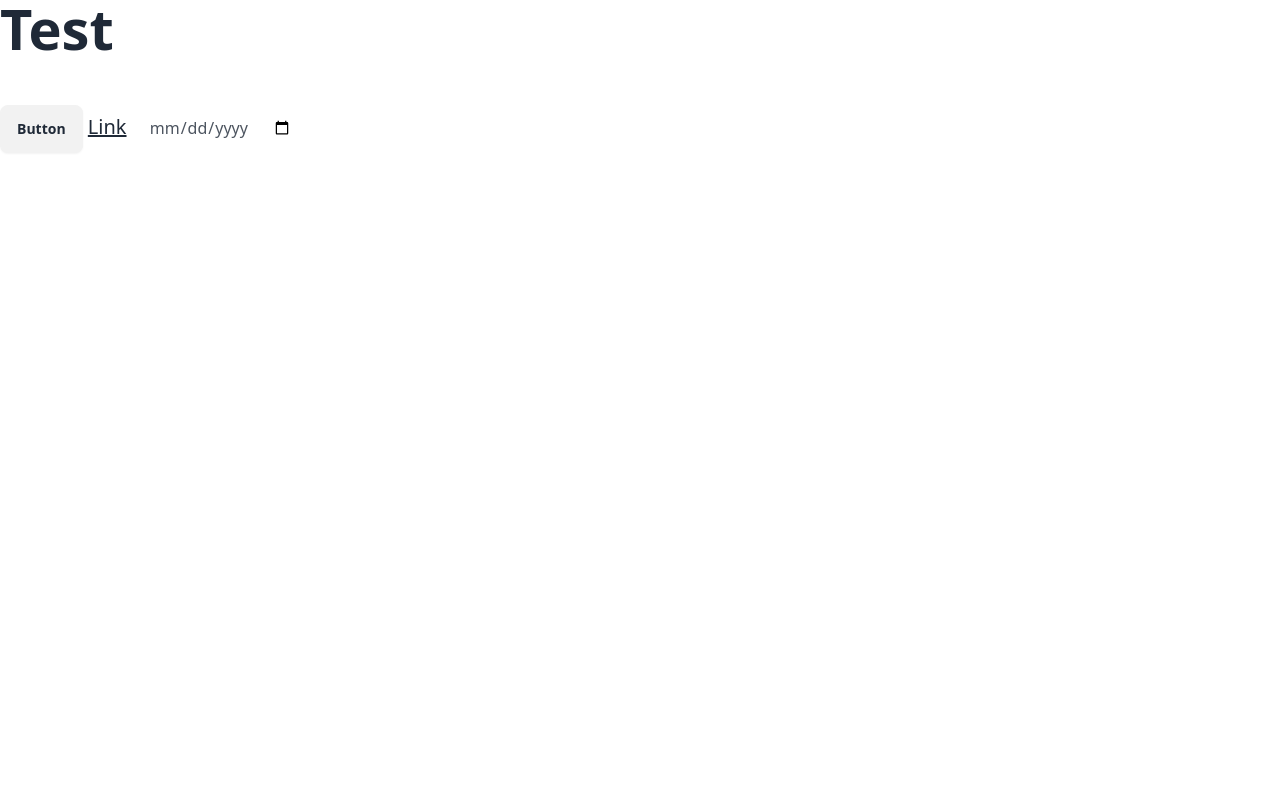
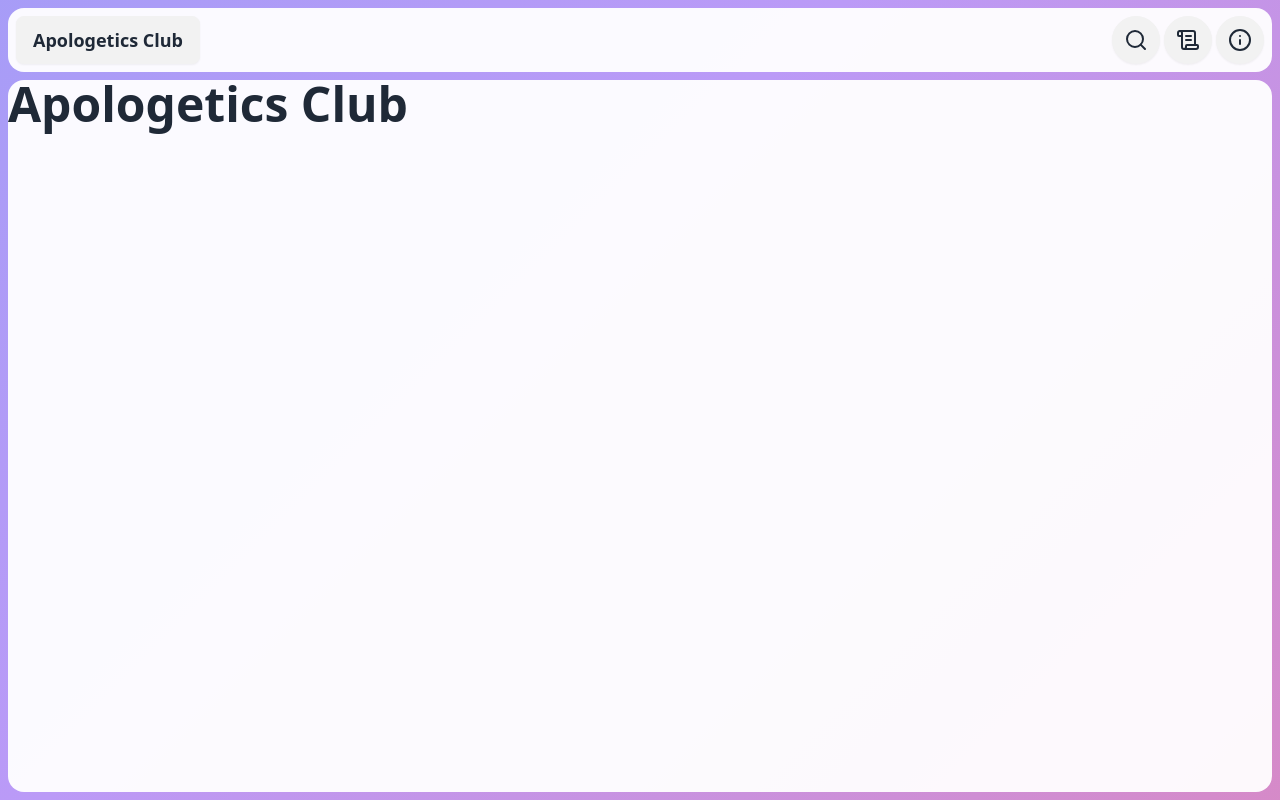
Before and after one commit to daqnal/apologetics.club, an Astro site: page / in a window 1280 px wide. Built offline with nearby package versions, Linux system fonts and the light colour scheme; Astro itself is replaced by a stand-in of ours.

Commit message:
get basic navbar and main section going

```diff
--- a/package.json
+++ b/package.json
@@ -14,6 +14,7 @@
     "@types/react": "^19.0.2",
     "@types/react-dom": "^19.0.2",
     "astro": "^5.1.1",
+    "lucide-react": "^0.469.0",
     "react": "^19.0.0",
     "react-dom": "^19.0.0",
     "tailwindcss": "^3.4.17"
--- /dev/null
+++ b/src/components/Nav.astro
@@ -0,0 +1,36 @@
+---
+import { SITE_NAME } from "../consts.ts";
+import { Search, ScrollText, Info } from "lucide-react";
+---
+
+<div class="navbar bg-base-100/95 rounded-box" id="nav">
+    <div class="navbar-start">
+        <a href="" class="btn text-lg">{SITE_NAME}</a>
+    </div>
+
+    <div class="navbar-end">
+        <div class="rounded-box" id="nav-btn-container">
+            <button class="btn btn-circle">
+                <Search />
+            </button>
+            <button class="btn btn-circle">
+                <ScrollText />
+            </button>
+            <button class="btn btn-circle">
+                <Info />
+            </button>
+        </div>
+    </div>
+</div>
+
+<style>
+    #nav {
+        margin-top: 8px;
+        margin-bottom: 8px;
+        height: 48px;
+        width: calc(100% - 16px);
+    }
+
+    #nav-btn-container {
+    }
+</style>
--- a/src/components/Prose.astro
+++ b/src/components/Prose.astro
@@ -1,3 +1,3 @@
-<article class="prose prose-xl">
+<article class="prose">
     <slot />
 </article>
--- /dev/null
+++ b/src/consts.ts
@@ -0,0 +1 @@
+export const SITE_NAME = "Apologetics Club";
--- a/src/layouts/Layout.astro
+++ b/src/layouts/Layout.astro
@@ -1,3 +1,8 @@
+---
+import { SITE_NAME } from "../consts.ts";
+import Nav from "../components/Nav.astro";
+---
+
 <!doctype html>
 <html lang="en">
     <head>
@@ -5,10 +10,13 @@
         <meta name="viewport" content="width=device-width" />
         <link rel="icon" type="image/svg+xml" href="/favicon.svg" />
         <meta name="generator" content={Astro.generator} />
-		<title>Astro Basics</title>
+        <title>{SITE_NAME}</title>
     </head>
     <body>
+        <Nav />
+        <div class="bg-base-100/95 rounded-box" id="main-content-container">
             <slot />
+        </div>
     </body>
 </html>
 
@@ -19,4 +27,10 @@
         width: 100%;
         height: 100%;
     }
+
+    #main-content-container {
+        overflow: scroll;
+        width: calc(100% - 16px);
+        height: calc(100% - 88px);
+    }
 </style>
--- a/src/pages/index.astro
+++ b/src/pages/index.astro
@@ -1,14 +1,37 @@
 ---
 import Layout from "../layouts/Layout.astro";
 import Prose from "../components/Prose.astro";
-import { getEntry } from "astro:content";
 ---
 
 <Layout>
-    <Prose>
-        <h1>Test</h1>
-        <button class="btn">Button</button>
-        <a href="" class="link">Link</a>
-        <input type="date" class="input" />
-    </Prose>
+    <div class="prose">
+        <h1 class="text-5xl">Apologetics Club</h1>
+    </div>
 </Layout>
+
+<style>
+    body {
+        height: 100%;
+        width: 100%;
+        overflow: hidden;
+        display: flex;
+        flex-direction: column;
+        align-items: center;
+
+        background: linear-gradient(135deg, #1a1b26, #7aa2f7, #bb9af7, #f7768e);
+        background-size: 400% 400%;
+        animation: gradient 10s ease infinite;
+    }
+
+    @keyframes gradient {
+        0% {
+            background-position: 0% 50%;
+        }
+        50% {
+            background-position: 100% 50%;
+        }
+        100% {
+            background-position: 0% 50%;
+        }
+    }
+</style>
```
Also changed, not shown: public/test.md (+1 -0 lines), README.md, 1 other file. Lines whose indentation alone changed are shown as unchanged.
